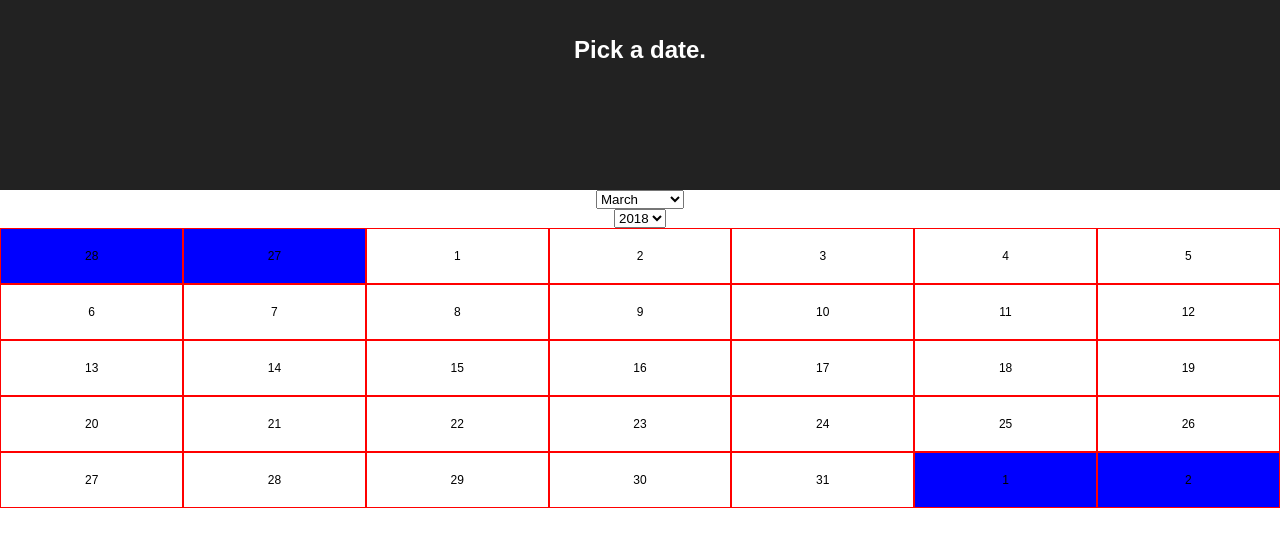
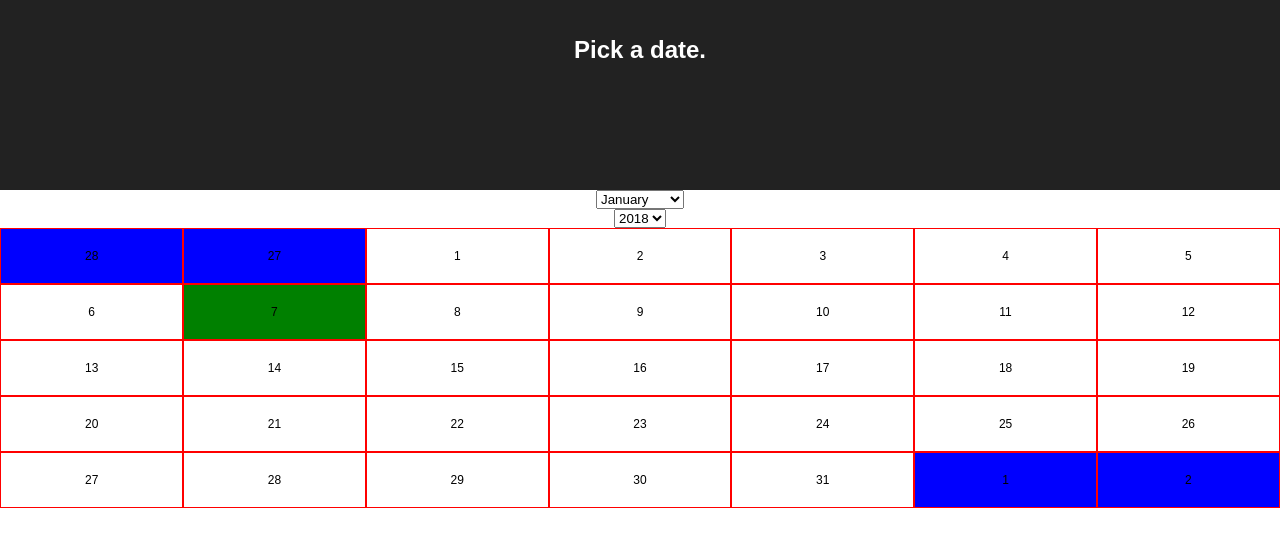
Before and after one commit to willcodein/calendar-app, a React (Create React App) app: page / in a window 1280 px wide. Shown: the top 546 px of the page. Built offline with nearby package versions, Linux system fonts and the light colour scheme.

Commit message:
year dropdown working

```diff
--- a/src/App.js
+++ b/src/App.js
@@ -11,13 +11,16 @@ export default class App extends Component {
     this.state = {
       date: Moment(),
       year: Moment().format('YYYY'),
-      month: Moment().format('MMMM')
+      month: Moment().format('MM'),
+      day: Moment().format('D')
     }
-    this.handleData = this.handleData.bind(this);
+    this.handleYear = this.handleYear.bind(this);
   }
-  handleData(dateChange) {
+  handleYear(yearChange) {
+    console.log(Moment([yearChange, this.state.month, this.state.day]).format('YYYY'));
     this.setState({
-      year: dateChange
+      date: Moment([yearChange, this.state.month, this.state.day]),
+      year: yearChange
     })
   }
   render() {
@@ -27,7 +30,7 @@ export default class App extends Component {
           <h1 className="App-title">Pick a date.</h1>
         </header>
         <Month month={ this.state.month }/>
-        <Year year={ this.state.date }  handlerFromParent={this.handleData}/>
+        <Year date={ this.state.date }  handlerFromParent={ this.handleYear }/>
         <Calendar date={ this.state.date }/>
       </div>
     );
--- a/src/components/calendar/Calendar.js
+++ b/src/components/calendar/Calendar.js
@@ -6,10 +6,7 @@ export default class Calendar extends Component {
   constructor(props) {
     super(props)
     this.state = {
-      date: this.props.date,
-      year: this.props.date.format("YYYY"),
-      month: this.props.date.format("MM"),
-      day: this.props.date.format("dd"),
+      day: this.props.date.format("D"),
       daysInMonth: Moment().daysInMonth(this.props.date),
       underflows: this.getOverflowDates(this.props.date, 'under'),
       overflows: this.getOverflowDates(this.props.date, 'over')
@@ -45,7 +42,7 @@ export default class Calendar extends Component {
     })
     for (let i = 1; i <= this.state.daysInMonth; i++) {
       days.push(
-        <span className="calendar__date" key={i}> {i} </span>
+        <span className={"calendar__date  " + (this.state.day == i ? 'active' : null)} key={i}>{i}</span>
       )
     }
     this.state.overflows.map((day, index) => {
@@ -53,7 +50,6 @@ export default class Calendar extends Component {
         <span className="calendar__date  calendar__date--overflow" key={index + 2.0000001}> {day} </span>
       )
     })
-    // console.log(Moment([this.state.date]).month(1).format("YYYY-MM-DD"))
     return (
       <div className="calendar__date-container">
         { days }
--- a/src/components/calendar/calendar.css
+++ b/src/components/calendar/calendar.css
@@ -13,6 +13,10 @@
   cursor: pointer;
 }
 
+.calendar__date.active {
+    background: green;
+}
+
 .calendar__date-container {
   font-size: 0;
 }
--- a/src/components/year/Year.js
+++ b/src/components/year/Year.js
@@ -4,23 +4,20 @@ import Moment from 'moment';
 export default class Year extends Component {
   constructor(props) {
     super(props);
-    this.state = {
-      year: Moment(this.props.date).format('YYYY')
-    }
     this.handleChange = this.handleChange.bind(this);
+    this.years = ['2010', '2011', '2012', '2013', '2014', '2015', '2016', '2017', '2018', '2019', '2020'];
   }
   handleChange(e) {
     this.props.handlerFromParent(e.target.value);
   }
   render(){
-    // let years = this.state.years.map(year => {
-    //   return <option key={ year }>{ year }</option>
-    // })
+    let years = this.years.map(year => {
+      return <option key={year}>{ year }</option>
+    })
     return(
       <div>
-        <select value={ this.state.year }  onChange={ this.handleChange }>
-          <option>{ this.state.year }</option>
-          <option>2017</option>
+        <select value={ this.props.date.format('YYYY') }  onChange={ this.handleChange }>
+          { years }
         </select>
       </div>
     )
```
